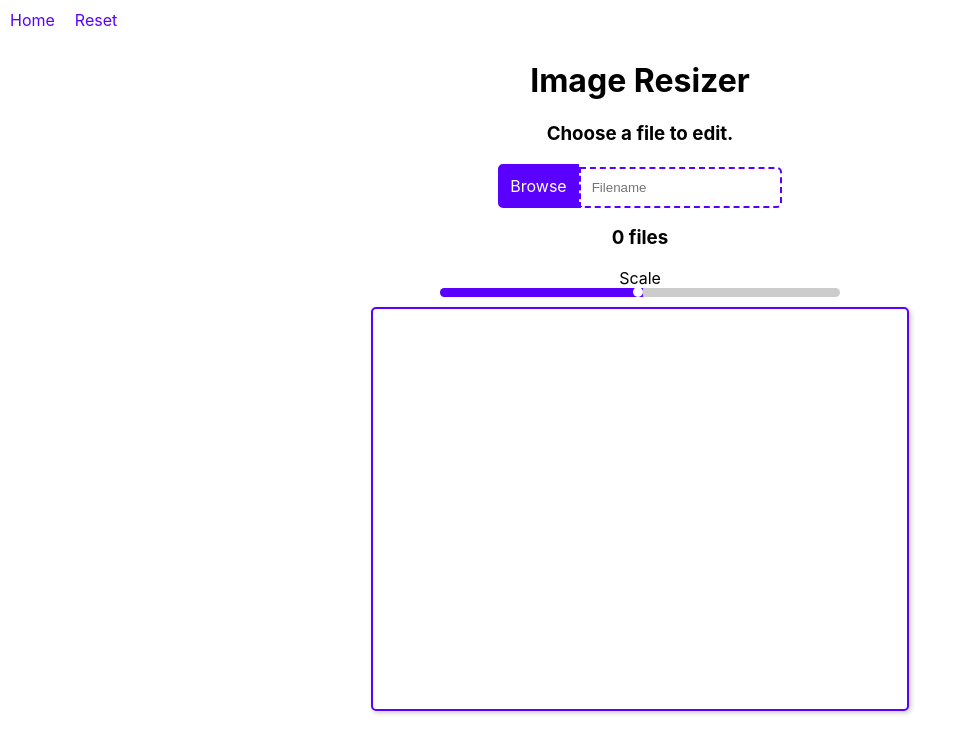
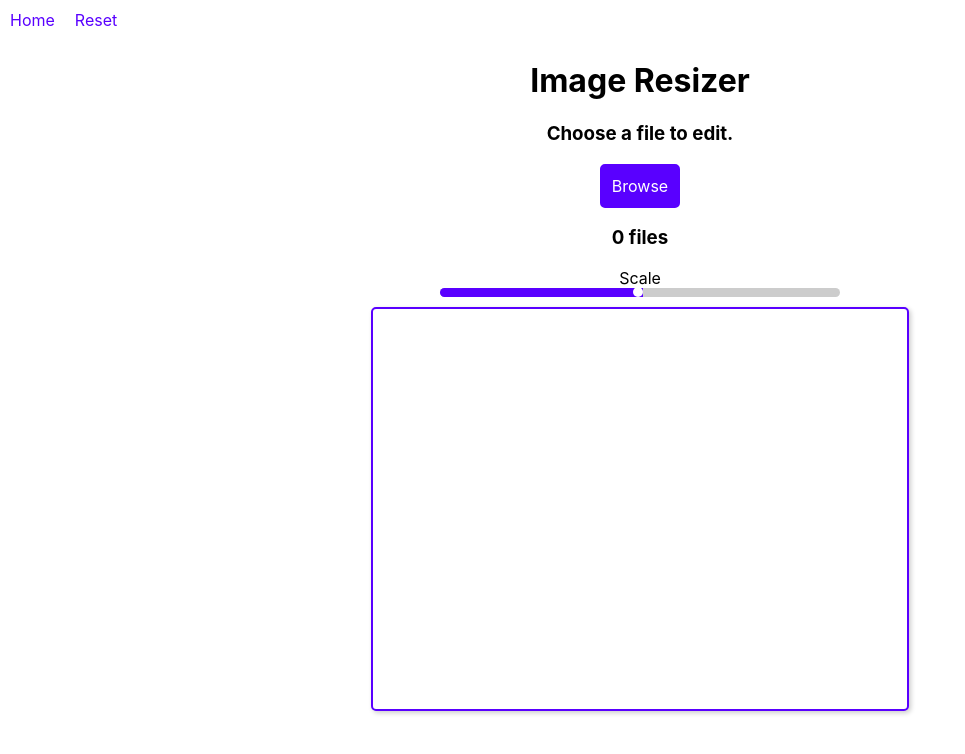
Before and after one commit to JosephThomasVasquez/react-img-resizer, a React (Create React App) app: page / in a window 1280 px wide. Shown: the top 754 px of the page, without its empty margins (0-965 px from the left). Built offline with nearby package versions, Linux system fonts and the light colour scheme.

Commit message:
Adjusted styling of the browse button to have full rounted corners and move the list of files to display under the Browse button

```diff
--- a/src/components/CanvasComponent.js
+++ b/src/components/CanvasComponent.js
@@ -8,9 +8,6 @@ const CanvasComponent = ({ file }) => {
     height: 300,
     dpi: window.devicePixelRatio,
   });
-
-  //   const dpi = window.devicePixelRatio;
-  //   console.log("dpi >", dpi);
 
   const canvasRef = useRef(null);
 
--- a/src/components/FileComponent.js
+++ b/src/components/FileComponent.js
@@ -1,11 +1,10 @@
 import React, { useState } from "react";
-import CanvasComponent from './CanvasComponent';
+import CanvasComponent from "./CanvasComponent";
 
 const FileComponent = () => {
   const [files, setFiles] = useState([]);
 
   const handleChange = (e) => {
-
     const filesArray = Array.from(e.target.files);
 
     // Create blob URL to use as image source and add files to state
@@ -31,10 +30,7 @@ const FileComponent = () => {
             multiple
           />
         </label>
-        <input type="text" id="file-selector-name" placeholder="Filename" />
-      </form>
-      <h3>{files && `${files.length} files`}</h3>
-        {files && <CanvasComponent file={files[0]}/>}
+        <div id={files.length > 0 && "file-selector-name"}>
           <ul>
             {files &&
               files.map((file) => (
@@ -49,6 +45,10 @@ const FileComponent = () => {
               ))}
           </ul>
         </div>
+      </form>
+      <h3>{files && `${files.length} files`}</h3>
+      {files && <CanvasComponent file={files[0]} />}
+    </div>
   );
 };
 
--- a/src/mainStyles.css
+++ b/src/mainStyles.css
@@ -90,7 +90,7 @@ input[type="text"]:focus:hover {
     background-color: var(--primary-color);
     color: white;
     padding: 10px;
-    border-radius: 5px 0 0 5px;
+    border-radius: 5px;
     border: 2px solid var(--primary-color);
     transition:all 1s cubic-bezier(0.075, 0.82, 0.165, 1);
 }
@@ -102,7 +102,7 @@ input[type="text"]:focus:hover {
 
 #file-selector-name {
   display: inline-block;
-  max-height: 20px;
+
   padding: 11px;
   border: 2px dashed var(--primary-color);
   border-radius: 0 5px 5px 0;
```
Lines whose indentation alone changed are shown as unchanged.
